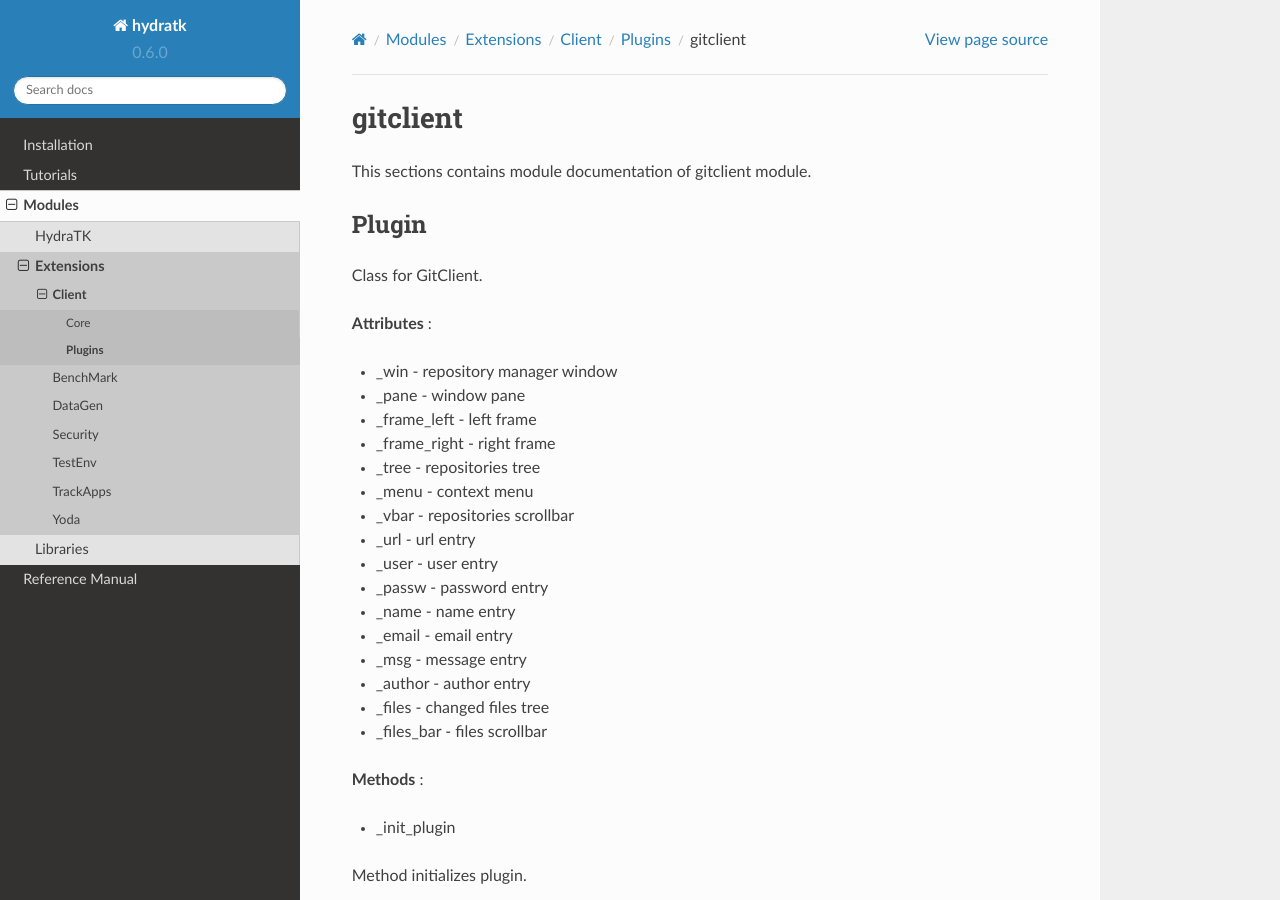
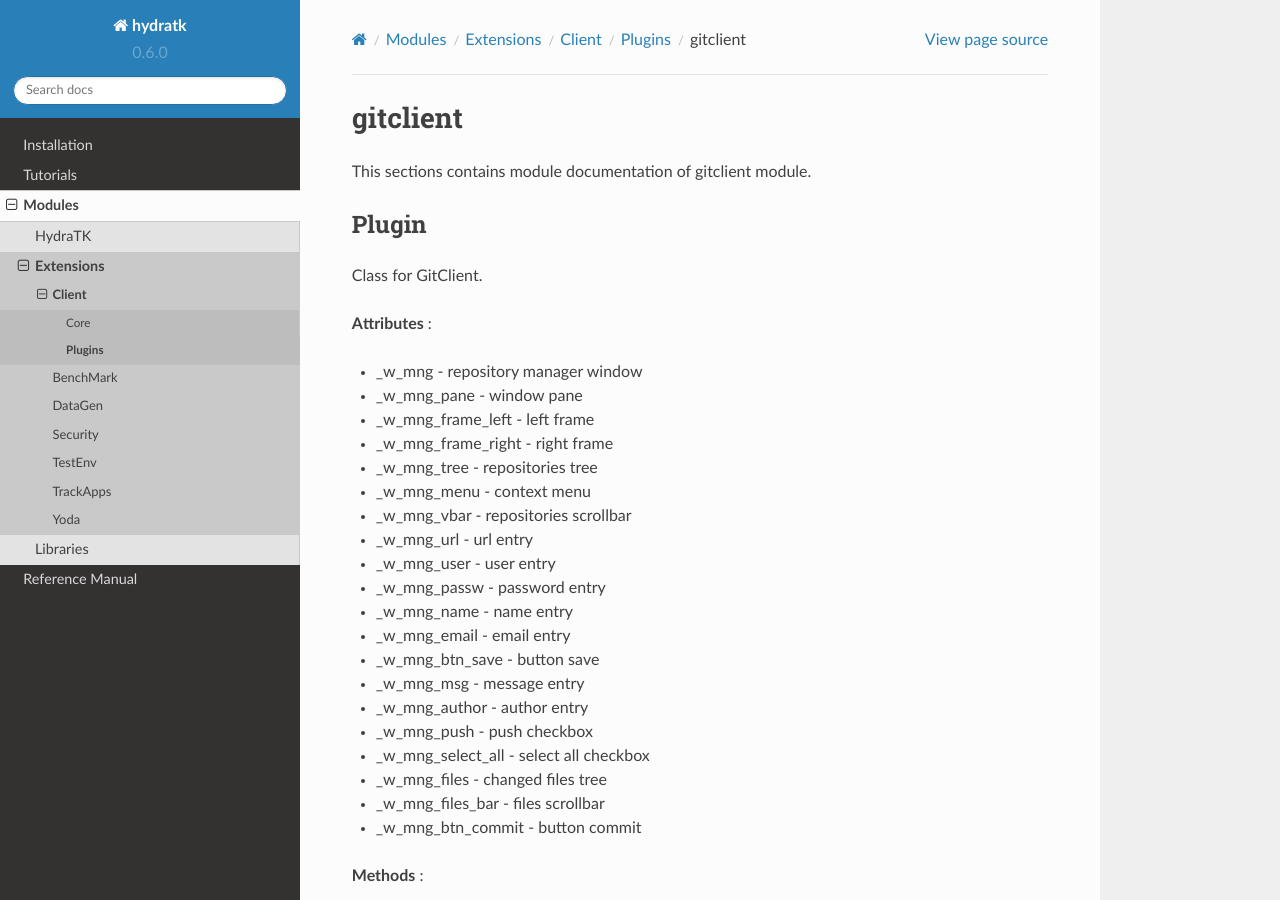
Before and after one commit to hydratk/hydratk-doc, a Sphinx documentation site: the page built from doc/rst/module/ext/client/plugins/gitclient.rst, in a window 1280 px wide and 900 px high. Built offline with Sphinx 7.4.7 and the Read the Docs theme 2.0.0, drawn with Linux system fonts in a browser that asks for light colours; formulas are drawn with MathJax 3.

Commit message:
Modified - client module documentation

```diff
--- a/doc/rst/module/ext/client/core.rst
+++ b/doc/rst/module/ext/client/core.rst
@@ -21,6 +21,7 @@ This section contains module documentation of Client core modules.
    core/notebook
    core/plugin
    core/pluginmanager
+   core/testhandler
    core/tkimport
    core/tooltip
    core/translator
--- a/doc/rst/module/ext/client/core/help.rst
+++ b/doc/rst/module/ext/client/core/help.rst
@@ -16,6 +16,11 @@ Class for help menu.
 * _instance_created - bool, True if created
 * _root - Gui instance reference
 * _trn - Translator instance reference
+* _win - window about
+* _text - text entry
+* _btn_web - button web
+* _btn_email - button email
+* _btn_ok - button ok
 
 **Properties (Getters)** :
 
--- a/doc/rst/module/ext/client/core/pluginmanager.rst
+++ b/doc/rst/module/ext/client/core/pluginmanager.rst
@@ -17,6 +17,9 @@ Class for plugin manager.
 * _root - Gui instance reference
 * _trn - Translator instance reference
 * _config - Config instance reference
+* _win - window plugin manager
+* _states - plugin states
+* _btn - button save
 
 **Properties (Getters)** :
 
--- a/doc/rst/module/ext/client/plugins/gitclient.rst
+++ b/doc/rst/module/ext/client/plugins/gitclient.rst
@@ -12,22 +12,26 @@ Class for GitClient.
 
 **Attributes** :
 
-* _win - repository manager window
-* _pane - window pane
-* _frame_left - left frame
-* _frame_right - right frame
-* _tree - repositories tree
-* _menu - context menu
-* _vbar - repositories scrollbar
-* _url - url entry
-* _user - user entry
-* _passw - password entry
-* _name - name entry
-* _email - email entry
-* _msg - message entry
-* _author - author entry
-* _files - changed files tree
-* _files_bar - files scrollbar
+* _w_mng - repository manager window
+* _w_mng_pane - window pane
+* _w_mng_frame_left - left frame
+* _w_mng_frame_right - right frame
+* _w_mng_tree - repositories tree
+* _w_mng_menu - context menu
+* _w_mng_vbar - repositories scrollbar
+* _w_mng_url - url entry
+* _w_mng_user - user entry
+* _w_mng_passw - password entry
+* _w_mng_name - name entry
+* _w_mng_email - email entry
+* _w_mng_btn_save - button save
+* _w_mng_msg - message entry
+* _w_mng_author - author entry
+* _w_mng_push - push checkbox
+* _w_mng_select_all - select all checkbox
+* _w_mng_files - changed files tree
+* _w_mng_files_bar - files scrollbar
+* _w_mng_btn_commit - button commit
 
 **Methods** :
 
```
Also changed, not shown: doc/rst/module/ext/client/core/editor.rst (+16 -0 lines), doc/rst/module/ext/client/core/gui.rst (+7 -0 lines), doc/rst/module/ext/client/core/testhandler.rst (added, +59 -0 lines), doc/rst/refman/ext/client.rst (+7 -0 lines).
